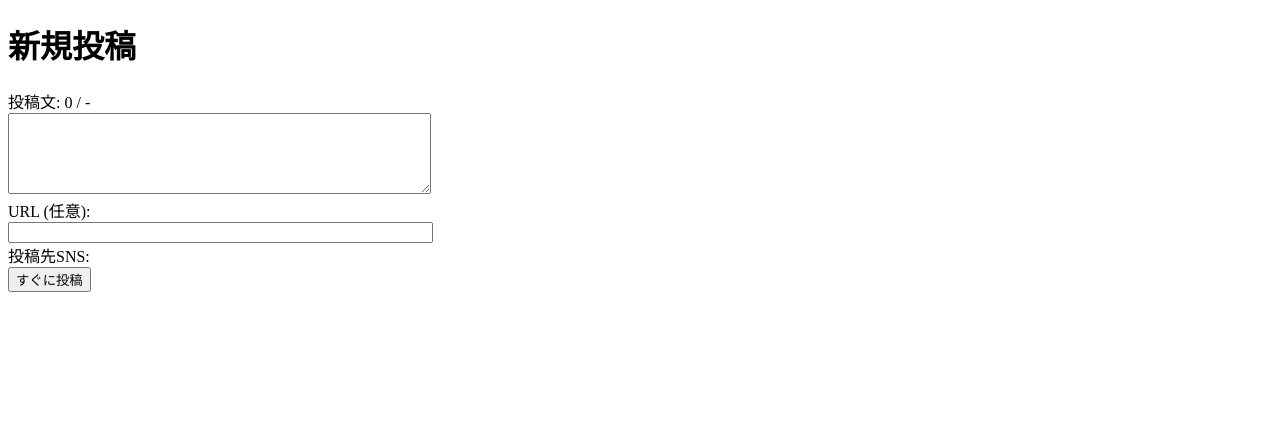
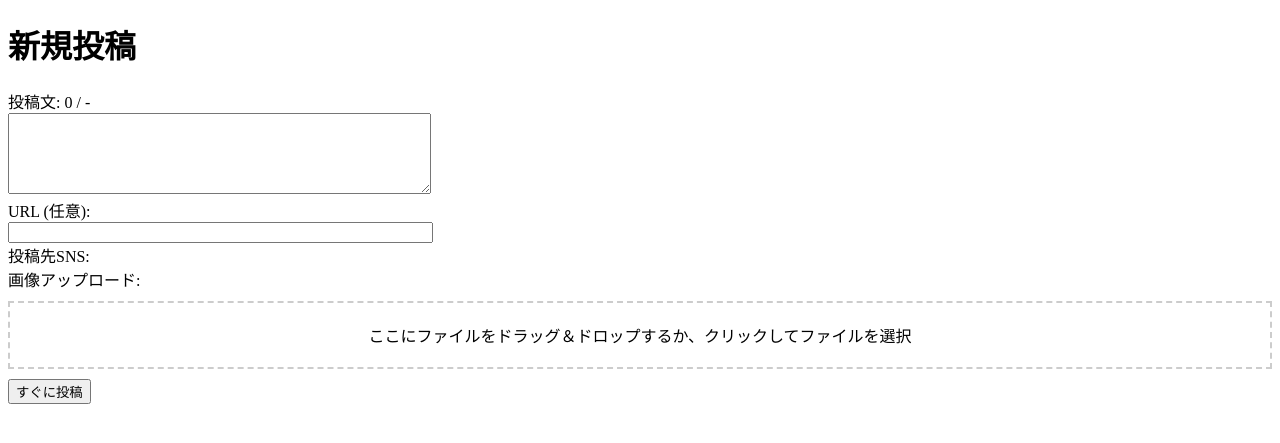
Before and after one commit to densuke/blog-autopost, a FastAPI app: page / in a window 1280 px wide. Shown: the top 443 px of the page. Run offline with FastAPI, Linux system fonts and the light colour scheme; the visitor is signed in with stand-in values (Sample User, id 1); parts of the project's set-up code (start-up, migrations or seed data) failed here and were passed over.

Commit message:
[feat] タスク3.3: 画像アップロードUIを実装し、UI実装を完了

```diff
--- a/src/web/templates/index.html
+++ b/src/web/templates/index.html
@@ -5,11 +5,43 @@
     <title>Blog AutoPost</title>
     <style>
         .warning { color: red; font-weight: bold; }
+        #drop-zone {
+            border: 2px dashed #ccc;
+            padding: 20px;
+            text-align: center;
+            margin-top: 10px;
+        }
+        #drop-zone.dragover {
+            border-color: #333;
+        }
+        #preview-area {
+            margin-top: 10px;
+            display: flex;
+            flex-wrap: wrap;
+        }
+        .preview-image-container {
+            position: relative;
+            margin: 5px;
+        }
+        .preview-image {
+            max-width: 100px;
+            max-height: 100px;
+        }
+        .remove-btn {
+            position: absolute;
+            top: 0;
+            right: 0;
+            cursor: pointer;
+            background: rgba(0,0,0,0.5);
+            color: white;
+            border: none;
+            border-radius: 50%;
+        }
     </style>
 </head>
 <body>
     <h1>新規投稿</h1>
-    <form action="/api/post" method="post" enctype="multipart/form-data">
+    <form id="post-form">
         <div>
             <label for="text">投稿文:</label>
             <span id="char-counter">0</span> / <span id="char-limit">-</span>
@@ -28,6 +60,16 @@
             <label for="sns_{{ account.name }}">{{ account.name }} ({{ account.type }})</label><br>
             {% endfor %}
         </div>
+
+        <div>
+            <label>画像アップロード:</label>
+            <div id="drop-zone">
+                ここにファイルをドラッグ＆ドロップするか、クリックしてファイルを選択
+            </div>
+            <input type="file" id="file-input" multiple accept="image/*" style="display: none;">
+            <div id="preview-area"></div>
+        </div>
+
         <button type="submit">すぐに投稿</button>
     </form>
 
@@ -36,7 +78,14 @@
         const charCounter = document.getElementById('char-counter');
         const charLimitDisplay = document.getElementById('char-limit');
         const snsCheckboxes = document.querySelectorAll('input[name="sns_targets"]');
+        const dropZone = document.getElementById('drop-zone');
+        const fileInput = document.getElementById('file-input');
+        const previewArea = document.getElementById('preview-area');
+        const postForm = document.getElementById('post-form');
 
+        let uploadedFiles = [];
+
+        // --- 文字数カウンター ---
         function updateCounter() {
             const currentLength = textArea.value.length;
             charCounter.textContent = currentLength;
@@ -71,6 +120,69 @@
             checkbox.addEventListener('change', updateCounter);
         });
 
+        // --- ファイルアップロード ---
+        dropZone.addEventListener('click', () => fileInput.click());
+        fileInput.addEventListener('change', (e) => handleFiles(e.target.files));
+
+        dropZone.addEventListener('dragover', (e) => {
+            e.preventDefault();
+            dropZone.classList.add('dragover');
+        });
+
+        dropZone.addEventListener('dragleave', () => {
+            dropZone.classList.remove('dragover');
+        });
+
+        dropZone.addEventListener('drop', (e) => {
+            e.preventDefault();
+            dropZone.classList.remove('dragover');
+            handleFiles(e.dataTransfer.files);
+        });
+
+        function handleFiles(files) {
+            for (const file of files) {
+                if (!file.type.startsWith('image/')) continue;
+
+                uploadedFiles.push(file);
+                const container = document.createElement('div');
+                container.classList.add('preview-image-container');
+
+                const img = document.createElement('img');
+                img.classList.add('preview-image');
+                img.src = URL.createObjectURL(file);
+
+                const removeBtn = document.createElement('button');
+                removeBtn.textContent = '×';
+                removeBtn.classList.add('remove-btn');
+                removeBtn.onclick = () => {
+                    const index = uploadedFiles.indexOf(file);
+                    if (index > -1) {
+                        uploadedFiles.splice(index, 1);
+                    }
+                    container.remove();
+                };
+
+                container.appendChild(img);
+                container.appendChild(removeBtn);
+                previewArea.appendChild(container);
+            }
+        }
+
+        // --- フォーム送信 ---
+        postForm.addEventListener('submit', (e) => {
+            e.preventDefault();
+            const formData = new FormData(postForm);
+
+            // JavaScriptで管理しているファイルをFormDataに追加
+            uploadedFiles.forEach(file => {
+                formData.append('media_files', file);
+            });
+
+            // ここでfetch APIを使ってサーバーに送信する処理を後ほど実装
+            console.log('Form submitted');
+            // 例: fetch('/api/post', { method: 'POST', body: formData });
+        });
+
         // 初期表示
         updateCounter();
     </script>
```
Also changed, not shown: .kiro/specs/web-ui-submission/tasks.md.
